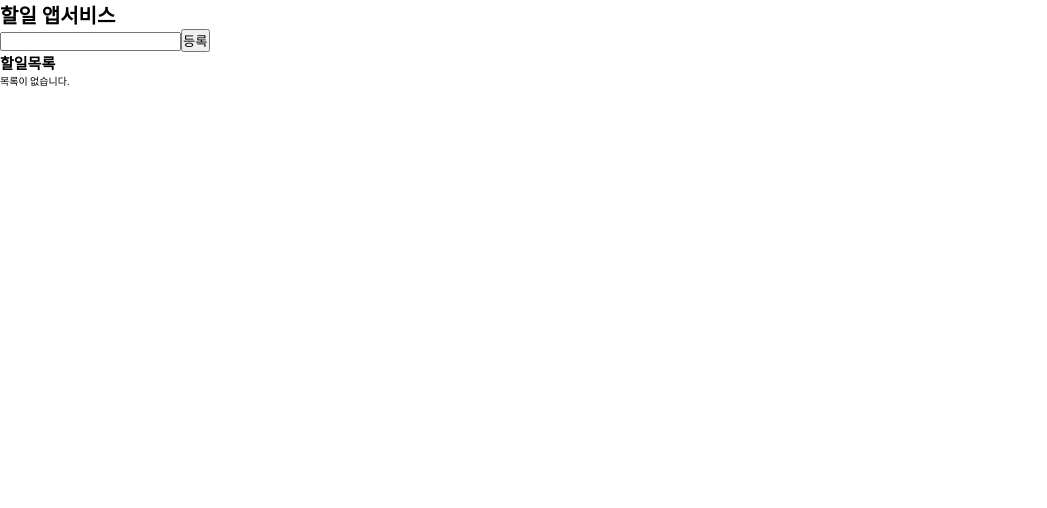
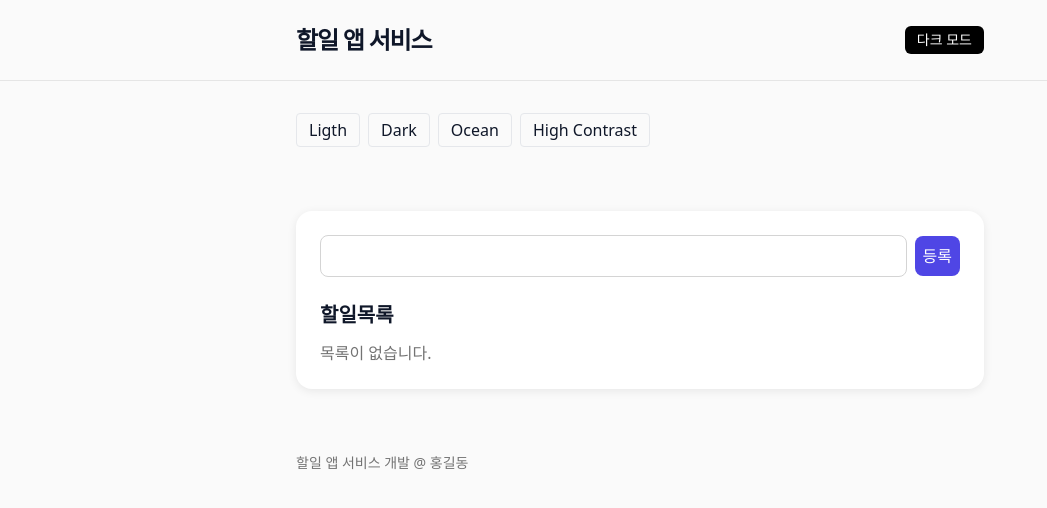
Before and after one commit to maintainline/til_react_cra_ts, a React (Create React App) app: page / in a window 1280 px wide. Shown: the top 508 px of the page, without its empty margins (0-1047 px from the left). Built offline with nearby package versions, Linux system fonts and the light colour scheme.

Commit message:
[docs] tailwind 의 이해

```diff
--- a/package.json
+++ b/package.json
@@ -40,12 +40,16 @@
     "@types/react-dom": "^18.3.7",
     "@typescript-eslint/eslint-plugin": "^5.62.0",
     "@typescript-eslint/parser": "^5.62.0",
+    "autoprefixer": "^10.4.20",
     "eslint": "^8.56.0",
     "eslint-config-prettier": "^9.1.0",
     "eslint-plugin-jsx-a11y": "^6.7.1",
     "eslint-plugin-prettier": "^5.1.3",
     "eslint-plugin-react": "^7.33.2",
     "eslint-plugin-react-hooks": "^4.6.0",
-    "prettier": "^3.2.5"
+    "postcss": "^8.4.38",
+    "prettier": "^3.3.3",
+    "prettier-plugin-tailwindcss": "^0.6.8",
+    "tailwindcss": "^3.4.10"
   }
 }
--- /dev/null
+++ b/postcss.config.js
@@ -0,0 +1,6 @@
+module.exports = {
+  plugins: {
+    tailwindcss: {},
+    autoprefixer: {},
+  },
+}
--- a/src/App.tsx
+++ b/src/App.tsx
@@ -1,21 +1,85 @@
+import { useState } from 'react';
 import TodoList from './components/todos/TodoList';
 import TodoWrite from './components/todos/TodoWrite';
 import { TodoProvider } from './context/todo/TodoProvider';
 
+// 여러 개의 테마 적용하기
+function setTheme(themeName: string) {
+  const root = document.documentElement;
+  root.classList.remove('theme-dark', 'theme-ocean', 'theme-hc');
+  // if (themeName === 'light') {
+  // }
+  if (themeName === 'dark') {
+    root.classList.add('theme-dark');
+  }
+  if (themeName === 'ocean') {
+    root.classList.add('theme-ocean');
+  }
+  if (themeName === 'hc') {
+    root.classList.add('theme-hc');
+  }
+}
+
 function App(): JSX.Element {
   //ts
+  const toggleDark = () => {
+    document.documentElement.classList.toggle('dark');
+  };
 
-  //tsx
+  // tsx 자리
   return (
-    <TodoProvider>
-      <div>
-        <h1>할일 앱서비스</h1>
-        <div>
-          <TodoWrite />
-          <TodoList />
+    <div className="min-h-screen bg-bg text-fg">
+      <TodoProvider>
+        <header className="border-b border-neutral-200 dark:border-neutral-800">
+          <div className="container-app py-6 flex items-center">
+            <h1 className="text-2xl font-bold tracking-tighter flex-1">할일 앱 서비스</h1>
+            <button
+              onClick={toggleDark}
+              className="rounded-md bg-black px-3 py-1 text-sm text-white hover:opacity-90 dark:bg-white dark:text-black"
+            >
+              <span className="inline dark:hidden">다크 모드</span>
+              <span className="hidden dark:inline">라이트 모드</span>
+            </button>
+          </div>
+        </header>
+        <div className="container-app py-8 flex gap-2">
+          {/* 여러개 테마 토글버튼 */}
+          <button
+            className="rounded border border-borderc px-3 py-1"
+            onClick={() => setTheme('ligth')}
+          >
+            Ligth
+          </button>
+          <button
+            className="rounded border border-borderc px-3 py-1"
+            onClick={() => setTheme('dark')}
+          >
+            Dark
+          </button>
+          <button
+            className="rounded border border-borderc px-3 py-1"
+            onClick={() => setTheme('ocean')}
+          >
+            Ocean
+          </button>
+          <button
+            className="rounded border border-borderc px-3 py-1"
+            onClick={() => setTheme('hc')}
+          >
+            High Contrast
+          </button>
         </div>
-      </div>
-    </TodoProvider>
+        <main className="container-app py-8">
+          <div className="dark: space-y-6 rounded-xl2 bg-white p-6 shadow-card dark:bg-neutral-800">
+            <TodoWrite />
+            <TodoList />
+          </div>
+        </main>
+        <footer className="container-app py-8 text-sm text-neutral-500 dark:text-neutral-400">
+          할일 앱 서비스 개발 @ 홍길동
+        </footer>
+      </TodoProvider>
+    </div>
   );
 }
 
--- a/src/components/todos/TodoItem.tsx
+++ b/src/components/todos/TodoItem.tsx
@@ -25,7 +25,6 @@ const TodoItem = ({ todo }: TodoItemProps) => {
       handleEditSave();
     }
     if (e.key === 'Escape') {
-
       handleEditCancel();
     }
   };
@@ -49,37 +48,66 @@ const TodoItem = ({ todo }: TodoItemProps) => {
     setIsEdit(false);
   };
 
-  //css 객체 만들기
-  const liStyle: React.CSSProperties = {
-    display: 'flex',
-    gap: '10px',
-    alignItems: 'center',
-    justifyContent: 'center',
-    color: todo.completed ? 'gray' : 'red',
-    textDecoration: todo.completed ? 'line-through' : 'none',
-  };
-
   //jsx
   return (
-    <li style={liStyle}>
+    <li
+      className={['flex items-center justify-between gap-2 rounded-lg border px-3 py-2'].join(' ')}
+    >
       {isEdit ? (
-        <>
+        <div className="flex w-full items-center gap-2">
           <input
             type="text"
             value={editTitle}
             onChange={e => setEditTitle(e.target.value)}
             onKeyDown={handleKeyDown}
+            className="flex-1 rounded-md border border-neutral-300 bg-white px-2 py-1 outline-none focus:ring-brand dark:border-neutral-700 dark:bg-neutral-900 "
           />
-          <button onClick={handleEditSave}>저장</button>
-          <button onClick={handleEditCancel}>취소</button>
-        </>
+          <button
+            onClick={handleEditSave}
+            className="rounded-md bg-brand px-3 py-1 text-white hover:opacity-90 "
+          >
+            저장
+          </button>
+          <button
+            onClick={handleEditCancel}
+            className="rounded-md border border-neutral-300 px-2 py-1 hover:bg-neutral-50 dark:border-neutral-700 dark:hover:bg-neutral-800"
+          >
+            취소
+          </button>
+        </div>
       ) : (
-        <>
-          <input type="checkbox" onChange={() => toggleTodo(todo.id)} checked={todo.completed} />
-          <span>{todo.title}</span>
-          <button onClick={handleEdit}>수정</button>
-          <button onClick={() => deleteTodo(todo.id)}>삭제</button>
-        </>
+        <div className="flex w-full items-center gap-3">
+          <input
+            type="checkbox"
+            onChange={() => toggleTodo(todo.id)}
+            checked={todo.completed}
+            className="h-4 w-4 accent-brand "
+          />
+          <span
+            className={[
+              'flex-1',
+              todo.completed
+                ? 'text-neutral-400 line-through'
+                : 'text-neutral-900 dark:text-neutral-100',
+            ].join(' ')}
+          >
+            {todo.title}
+          </span>
+          <div className="flex items-center gap-2">
+            <button
+              onClick={handleEdit}
+              className="rounded-md border border-neutral-300 px-3 py-1 hover:bg-neutral-50 dark:border-neutral-700 dark:hover:bg-neutral-800"
+            >
+              수정
+            </button>
+            <button
+              onClick={() => deleteTodo(todo.id)}
+              className="rounded-md border border-red-300 px-3 py-1 text-red-600 hover:bg-red-50 dark:hover:bg-red-900/20  "
+            >
+              삭제
+            </button>
+          </div>
+        </div>
       )}
     </li>
   );
--- a/src/components/todos/TodoList.tsx
+++ b/src/components/todos/TodoList.tsx
@@ -5,11 +5,11 @@ const TodoList = (): JSX.Element => {
   const { todos } = useTodosState();
   return (
     <div>
-      <h2>할일목록</h2>
+      <h2 className="text-xl font-semibold ">할일목록</h2>
       {todos.length === 0 ? (
-        <p>목록이 없습니다.</p>
+        <p className="mt-3 text-neutral-500 ">목록이 없습니다.</p>
       ) : (
-        <ul>
+        <ul className="mt-4 space-y-2 ">
           {todos.map(item => (
             <TodoItem key={item.id} todo={item} />
           ))}
--- a/src/components/todos/TodoWrite.tsx
+++ b/src/components/todos/TodoWrite.tsx
@@ -1,24 +1,24 @@
-import { useState } from 'react';
+import { ChangeEvent, KeyboardEvent, useState } from 'react';
 import { TodoType } from '../../types/todoType';
 import { useTodoActions } from '../../context/todo/hooks';
 
 const TodoWrite = () => {
-  //ts
+  // js 자리
   const { addTodo } = useTodoActions();
-  //1. 할일 제목 값 관리
-  const [title, setTilte] = useState<string>('');
-  // title 변경시 onchange 이벤트 처리해보기
-  const handleChange = (e: React.ChangeEvent<HTMLInputElement>) => {
-    setTilte(e.target.value);
+  // 할일 제목 값 관리
+  const [title, setTitle] = useState<string>('');
+  // title 변경시 onChange 이벤트 처리해보기
+  const handleChange = (e: ChangeEvent<HTMLInputElement>) => {
+    setTitle(e.target.value);
   };
-  const handleKeyDown = (e: React.KeyboardEvent<HTMLInputElement>) => {
-    //enter키를 입력시 처리
+  const handleKeyDown = (e: KeyboardEvent<HTMLInputElement>) => {
+    // enter 키를 입력시 처리
     if (e.key === 'Enter') {
       handleAdd();
     }
   };
 
-  //2. 새 할일 등록하기
+  // 새 할일 등록하기
   const handleAdd = () => {
     if (title.trim()) {
       const newTodo: TodoType = {
@@ -27,14 +27,25 @@ const TodoWrite = () => {
         completed: false,
       };
       addTodo(newTodo);
-      setTilte('');
+      setTitle('');
     }
   };
-  //jsx
+  // jsx 자리
   return (
-    <div>
-      <input type="text" value={title} onChange={e => handleChange(e)} onKeyDown={handleKeyDown} />
-      <button onClick={handleAdd}>등록</button>
+    <div className="flex items-center gap-2">
+      <input
+        type="text"
+        value={title}
+        onChange={e => handleChange(e)}
+        onKeyDown={handleKeyDown}
+        className="flex-1 rounded-lg border border-neutral-300 bg-white px-3 py-2 outline-none focus:ring-2 focus:ring-brand dark:border-neutral-700 dark:bg-neutral-900"
+      />
+      <button
+        onClick={handleAdd}
+        className="rounded-lg bg-brand px-2 py-2 text-white hover:opacity-90 active:opacity-80"
+      >
+        등록
+      </button>
     </div>
   );
 };
--- a/src/index.css
+++ b/src/index.css
@@ -1,21 +1,52 @@
-* {
-  margin: 0;
-  padding: 0;
-  box-sizing: border-box;
-  outline-style: none;
+@tailwind base;
+@tailwind components;
+@tailwind utilities;
+
+:root {
+  --app-max-w: 720px;
 }
-ul,
-li {
-  list-style: none;
+
+html, body, #root { height: 100%; }
+
+.container-app { @apply max-w-[var(--app-max-w)] mx-auto px-4; }
+
+/* ------------- 테마 변수 ------------- */
+/* Light (기본) */
+:root {
+  --bg: 0 0% 98%;
+  --fg: 222 47% 11%;
+  --surface: 0 0% 100%;
+  --border: 220 13% 91%;
+  --primary: 245 83% 60%;      /* 보라 */
+  --primary-fg: 0 0% 100%;
 }
-a {
-  text-decoration: none;
-  color: #000;
+
+/* Dark */
+.theme-dark {
+  --bg: 222 47% 7%;
+  --fg: 210 40% 96%;
+  --surface: 222 47% 11%;
+  --border: 217 19% 27%;
+  --primary: 245 83% 60%;
+  --primary-fg: 0 0% 100%;
 }
-html {
-  font-size: 16px;
-  overflow-x: hidden;
+
+/* Ocean */
+.theme-ocean {
+  --bg: 200 60% 97%;
+  --fg: 210 24% 20%;
+  --surface: 200 50% 99%;
+  --border: 206 15% 85%;
+  --primary: 200 90% 45%;      /* 파랑 */
+  --primary-fg: 0 0% 100%;
 }
-body {
-  font-size: 10px;
+
+/* High Contrast */
+.theme-hc {
+  --bg: 0 0% 100%;
+  --fg: 0 0% 0%;
+  --surface: 0 0% 100%;
+  --border: 0 0% 0%;
+  --primary: 62 100% 50%;      /* 노랑 */
+  --primary-fg: 0 0% 0%;
 }
--- /dev/null
+++ b/tailwind.config.js
@@ -0,0 +1,38 @@
+/** @type {import('tailwindcss').Config} */
+module.exports = {
+  darkMode: 'class',
+  content: ['./src/**/*.{js,jsx,ts,tsx}'],
+  theme: {
+    extend: {
+      colors: {
+        brand: {
+          DEFAULT: '#4f46e5',
+          50: '#eef2ff',
+          100: '#e0e7ff',
+          200: '#c7d2fe',
+          300: '#a5b4fc',
+          400: '#818cf8',
+          500: '#6366f1',
+          600: '#4f46e5',
+          700: '#4338ca',
+          800: '#3730a3',
+          900: '#312e81',
+        },
+        // CSS 변수(HSL 값) 연결
+        bg: 'hsl(var(--bg))',
+        fg: 'hsl(var(--fg))',
+        surface: 'hsl(var(--surface))',
+        borderc: 'hsl(var(--border))',
+        primary: 'hsl(var(--primary))',
+        'primary-fg': 'hsl(var(--primary-fg))',
+      },
+      boxShadow: {
+        card: '0 2px 10px rgba(0,0,0,0.08)',
+      },
+      borderRadius: {
+        xl2: '1rem',
+      },
+    },
+  },
+  plugins: [],
+};
```
Also changed, not shown: 2 other files (tests, documents, lock files or other folders).
